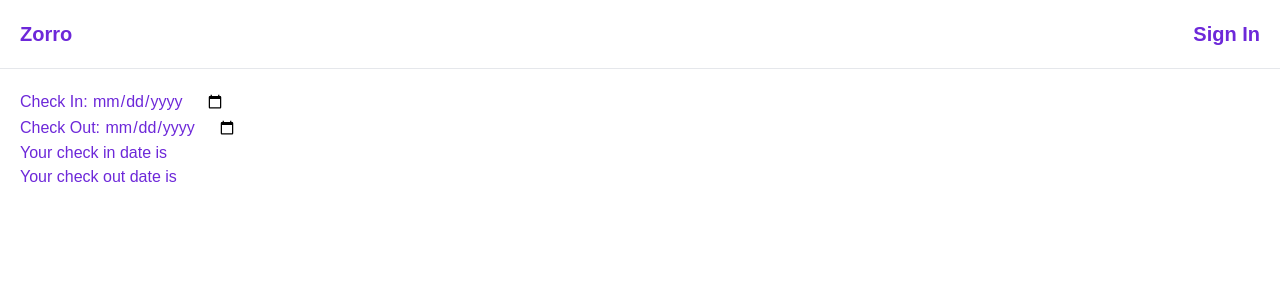
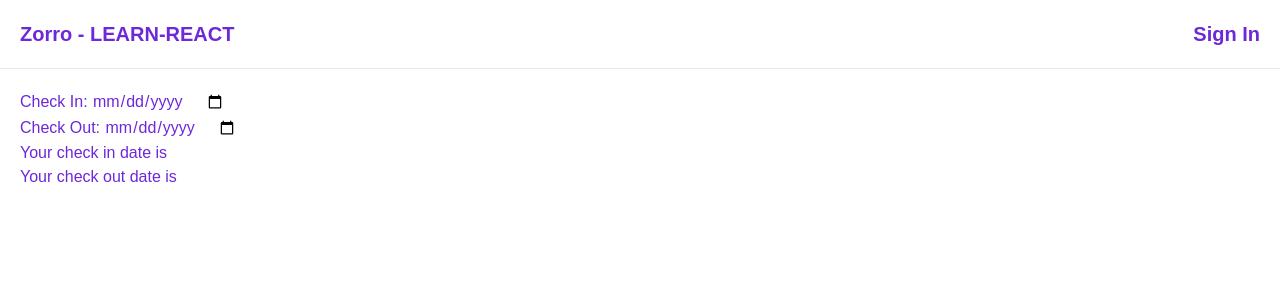
Before and after one commit to Porkstone/learn-react, a Next.js app: page /testInput in a window 1280 px wide. Shown: the top 300 px of the page. Built offline with nearby package versions, Linux system fonts and the light colour scheme; no server answers.

Commit message:
Added title for learn react

```diff
--- a/src/app/_components/topnav.tsx
+++ b/src/app/_components/topnav.tsx
@@ -3,7 +3,7 @@ import { SignInButton, SignOutButton, SignedIn, SignedOut } from "@clerk/nextjs"
 export function TopNav() {
     return (
     <nav className="flex w-full items-center justify-between border-b text-xl font-semibold p-5">
-        <div>Zorro</div>
+        <div>Zorro - LEARN-REACT</div>
 
         <div>
             <SignedOut>
```
Also changed, not shown: src/app/testInput/page.tsx (+5 -5 lines).
